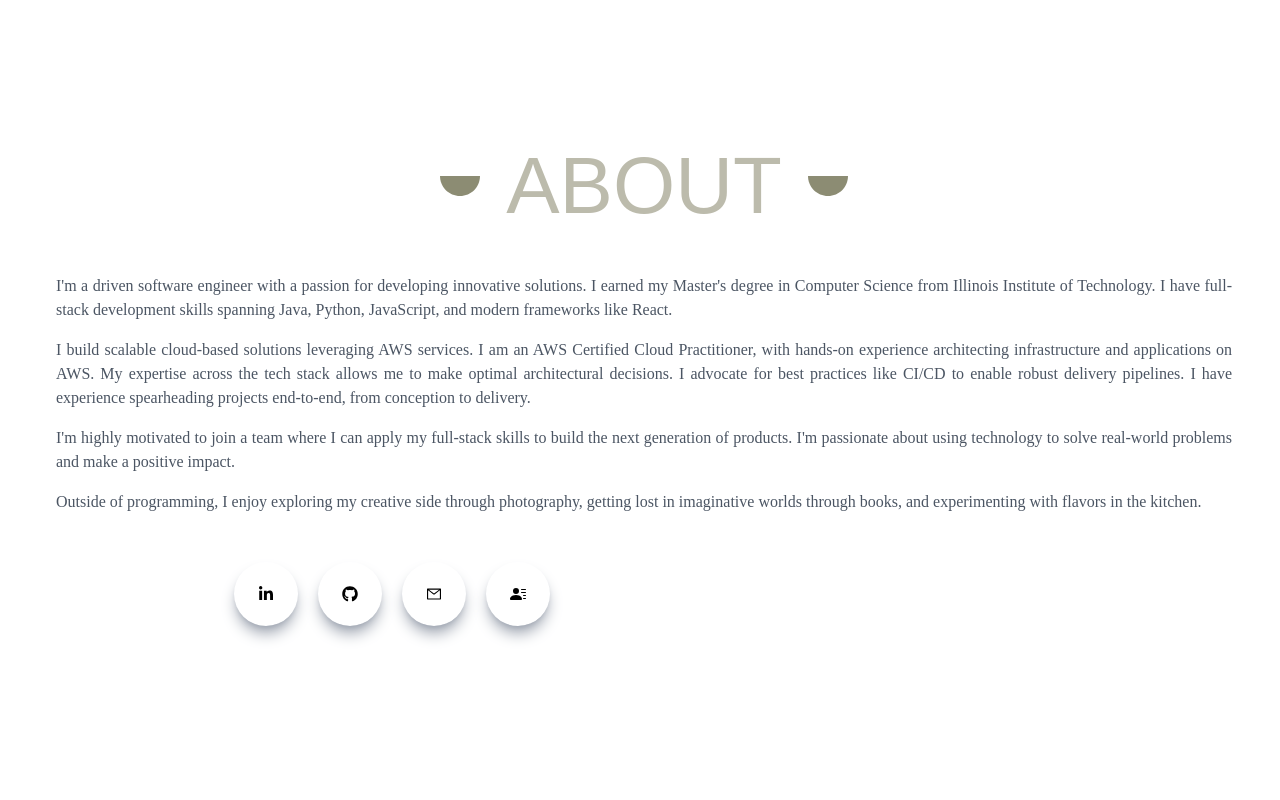
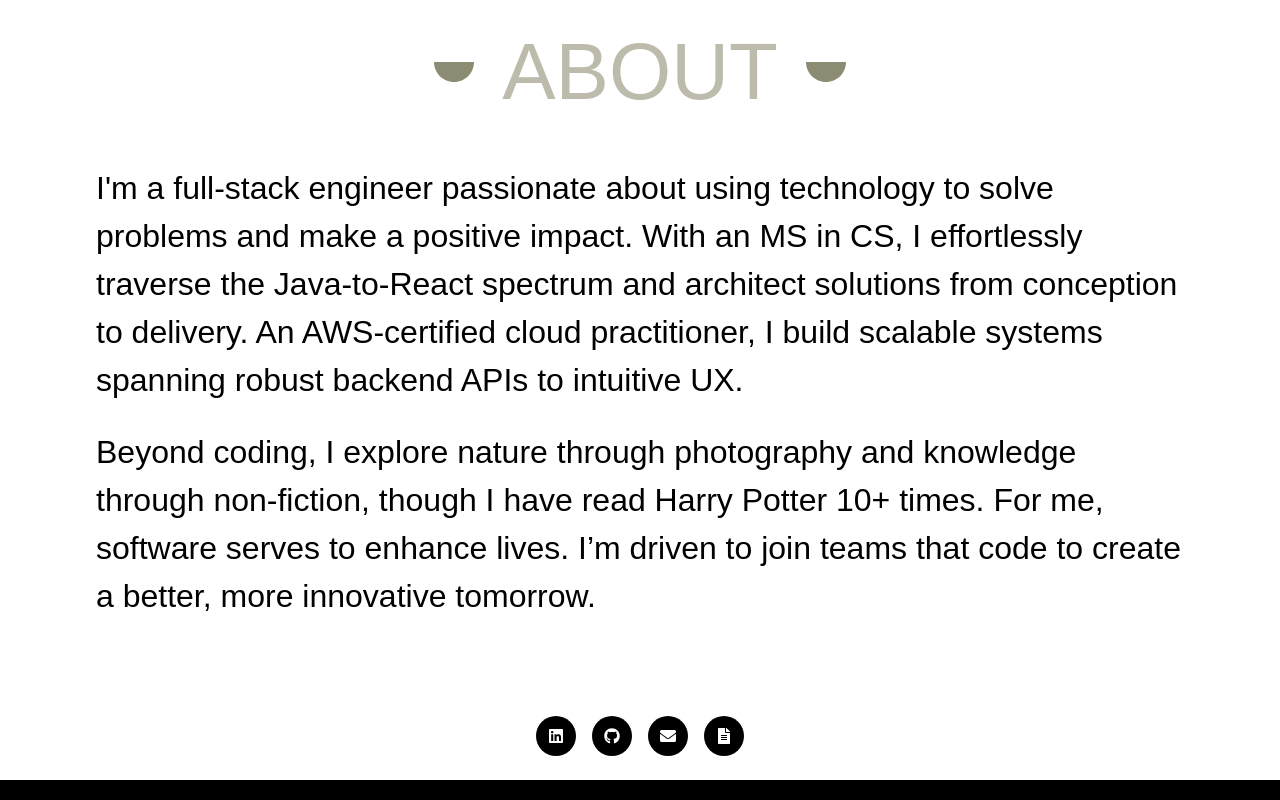
Before and after one commit to Varun710/Next-Website, a Next.js app: page / in a window 1280 px wide. Shown: the part 820-1620 px from the top of the page. Built offline with nearby package versions, Linux system fonts and the light colour scheme; a web font is replaced by a local one.

Commit message:
Updated about

```diff
--- a/components/About.jsx
+++ b/components/About.jsx
@@ -1,103 +1,57 @@
 import React from "react";
 import Link from "next/link";
-import Image from "next/image";
-import aboutImg from "../public/assets/Varun.jpeg";
-import { AiOutlineMail } from "react-icons/ai";
-import { BsFillPersonLinesFill } from "react-icons/bs";
-import { FaGithub, FaLinkedinIn } from "react-icons/fa";
+import { motion } from "framer-motion";
+import { FaLinkedin, FaGithub, FaEnvelope, FaFileAlt } from "react-icons/fa";
 import Heading from "./Heading";
 
 const About = () => {
+  const socialIcons = [
+    { icon: <FaLinkedin />, link: "your-linkedin-profile-url" },
+    { icon: <FaGithub />, link: "your-github-profile-url" },
+    { icon: <FaEnvelope />, link: "mailto:your-email@example.com" },
+    { icon: <FaFileAlt />, link: "link-to-your-resume" },
+  ];
+
   return (
-    <div
-      id="about"
-      className="w-full md:h-screen md:pr-10 flex items-center py-16 pl-[3rem]"
+    <motion.div
+      initial={{ opacity: 0, y: 20 }}
+      animate={{ opacity: 1, y: 0 }}
+      transition={{ duration: 0.5 }}
+      className="bg-white w-full h-screen "
     >
-      <div className="max-w-[1240px] m-auto md:grid grid-cols-2 gap-8">
-        <div className="col-span-2">
       <Heading title="About" />
-
-          {/* About Content */}
-
-          <p className="font-body mr-[5.5rem] ml-[-1rem] sm:mr-0 sm:ml-0 py-2 px-2 text-gray-600 text-justify">
-            I'm a driven software engineer with a passion for developing
-            innovative solutions. I earned my Master's degree in Computer
-            Science from Illinois Institute of Technology. I have full-stack
-            development skills spanning Java, Python, JavaScript, and modern
-            frameworks like React.
+      <div className="flex flex-col items-center justify-center mx-8">
+        <p className="text-black px-16 mb-6 small:text-base small:px-4 medium::text-xl text-xl ">
+          I'm a full-stack engineer passionate about using technology to solve
+          problems and make a positive impact. With an MS in CS, I effortlessly
+          traverse the Java-to-React spectrum and architect solutions from
+          conception to delivery. An AWS-certified cloud practitioner, I build
+          scalable systems spanning robust backend APIs to intuitive UX.
         </p>
-          <p className="font-body mr-[5.5rem] ml-[-1rem] sm:mr-0 sm:ml-0 py-2 px-2 text-gray-600 text-justify">
-            I build scalable cloud-based solutions leveraging AWS services. I am
-            an AWS Certified Cloud Practitioner, with hands-on experience
-            architecting infrastructure and applications on AWS. My expertise
-            across the tech stack allows me to make optimal architectural
-            decisions. I advocate for best practices like CI/CD to enable robust
-            delivery pipelines. I have experience spearheading projects
-            end-to-end, from conception to delivery.
-          </p>
-
-          <p className="font-body mr-[5.5rem] ml-[-1rem] sm:mr-0 sm:ml-0 py-2 px-2 text-gray-600 text-justify">
-            I'm highly motivated to join a team where I can apply my full-stack
-            skills to build the next generation of products. I'm passionate
-            about using technology to solve real-world problems and make a
-            positive impact.
-          </p>
-
-          <p className="font-body mr-[5.5rem] ml-[-1rem] mb-[5rem] sm:mr-0 sm:ml-0 py-2 px-2 text-gray-600 text-justify">
-            Outside of programming, I enjoy exploring my creative side through
-            photography, getting lost in imaginative worlds through books, and
-            experimenting with flavors in the kitchen.
+        <p className="text-black px-16 mb-24 small:text-base small:px-4 text-xl">
+          Beyond coding, I explore nature through photography and knowledge
+          through non-fiction, though I have read Harry Potter 10+ times. For
+          me, software serves to enhance lives. I’m driven to join teams that
+          code to create a better, more innovative tomorrow.
         </p>
       </div>
 
-        {/* Social icons */}
-
-        <div className="sm:pt-[3rem] md:ml-[8rem] lg:mt-[-8rem] flex items-center justify-center">
-          <div className="flex items-center justify-center max-w-[220px] sm:max-w-[330px] sm:m-auto">
-            <a
-              href="https://www.linkedin.com/in/varun-raghu/"
+      <div className="flex justify-center space-x-4">
+        {socialIcons.map((social, index) => (
+          <motion.a
+            key={index}
+            whileHover={{ scale: 1.1 }}
+            whileTap={{ scale: 0.9 }}
+            href={social.link}
             target="_blank"
-              rel="noreferrer"
-              aria-label="This link is used to open my LinkedIn profile"
+            rel="noopener noreferrer"
+            className="flex items-center justify-center bg-black text-white p-3 rounded-full hover:bg-laundry-blue hover:text-black transition duration-300"
           >
-              <div className="mr-3 sm:mr-5 rounded-full shadow-lg shadow-gray-400 p-6 cursor-pointer hover:scale-110 ease-in duration-300 ">
-                <FaLinkedinIn />
+            {social.icon}
+          </motion.a>
+        ))}
       </div>
-            </a>
-            <a
-              href="https://github.com/Varun710"
-              target="_blank"
-              rel="noreferrer"
-              aria-label="This link is used to open my GitHub profile"
-            >
-              <div className="mr-3 sm:mr-5 rounded-full shadow-lg shadow-gray-400 p-6 cursor-pointer hover:scale-110 ease-in duration-300">
-                <FaGithub />
-              </div>
-            </a>
-            <Link
-              href="mailto: varunraghu710@gmail.com"
-              target="_blank"
-              rel="noreferrer"
-              aria-label="This link is used to open my email"
-            >
-              <div className="mr-3 sm:mr-5 rounded-full shadow-lg shadow-gray-400 p-6 cursor-pointer hover:scale-110 ease-in duration-300">
-                <AiOutlineMail />
-              </div>
-            </Link>
-            <Link
-              href="https://drive.google.com/file/d/1U9gVXYyeEIMQ3PQZAbGtNjE6cVMpLs3U/view?usp=sharing"
-              target="_blank"
-              rel="noreferrer"
-              aria-label="This link is used to open my resume"
-            >
-              <div className="mr-3 sm:mr-5 rounded-full shadow-lg shadow-gray-400 p-6 cursor-pointer hover:scale-110 ease-in duration-300">
-                <BsFillPersonLinesFill />
-              </div>
-            </Link>
-          </div>
-        </div>
-      </div>
-    </div>
+    </motion.div>
   );
 };
 
--- a/components/Heading.jsx
+++ b/components/Heading.jsx
@@ -3,10 +3,10 @@ import HeadingSVG from "./HeadingSVG";
 export default function Heading({ title }) {
   return (
     <>
-      <div className="section-heading select-none">
-        <div className="heading flex items-center justify-center space-x-[3%] pb-5">
+      <div className="section-heading select-none py-8">
+        <div className="heading flex items-center justify-center space-x-[3%]">
           <HeadingSVG />
-          <h2 className="w-fit text-[2.5rem] lg:text-4xl font-medium uppercase text-secondary-600 text-laundry-blue ">
+          <h2 className="w-fit text-xl lg:text-4xl font-medium uppercase text-secondary-600 text-laundry-blue ">
             {title}
           </h2>
           <HeadingSVG />
--- a/components/Hero.jsx
+++ b/components/Hero.jsx
@@ -5,17 +5,17 @@ const Hero = () => {
   return (
     <div
       id="home"
-      className="flex items-center justify-center w-full h-screen bg-fixed bg-center bg-cover custom-img"
+      className="flex items-center justify-center w-full h-screen bg-fixed bg-center bg-black"
     >
       <div className="absolute top-0 left-0 right-0 bottom-0 bg-black/50 z-[2]" />
       <div className="z-[2] flex flex-col mb-[5rem]">
         <div className="">
-          <h2 className="text-white text-4xl pb-6 mb-[-3rem] sm:text-5xl md:text-7xl lg:text-11xl lg:mb-[-5rem]">
+          <h2 className="text-white text-5xl pb-6 mb-[-3rem] md:text-7xl lg:text-11xl lg:mb-[-5rem]">
             Hello!
           </h2>
         </div>
         <div className="">
-          <p className="text-white text-[1.5rem] pb-7 ml-[0.4rem] sm:text-xl sm:pt-[-4rem] sm:ml-[0.45rem] md:text-2xl md:ml-[0.7rem] lg:text-4xl lg:ml-[0.7rem] mb-[-1.5rem]">
+          <p className="text-white text-[2rem] pb-7 ml-[0.4rem] sm:text-xl sm:pt-[-4rem] sm:ml-[0.45rem] md:text-2xl md:ml-[0.7rem] lg:text-4xl lg:ml-[0.7rem] mb-[-1.5rem]">
             I'm Varun,
           </p>
         </div>
--- a/components/ProjectItem.jsx
+++ b/components/ProjectItem.jsx
@@ -20,7 +20,7 @@ const Projects = ({ name, img, alt, link, tools = "" }) => {
         <div className="flex space-x-2 mb-3">
           {toolList.map((tool) => (
             <div key={tool} className="tool">
-              <p className="rounded-full bg-transparent border border-secondary-600 flex justify-center items-center px-4 py-1 text-secondary-600 text-body-4 2xl:text-3xl">
+              <p className="rounded-full bg-transparent border border-secondary-600 flex justify-center items-center px-4 py-1 text-secondary-600 text-body-4 small:text-sm 2xl:text-3xl">
                 {tool}
               </p>
             </div>
--- a/components/Projects.jsx
+++ b/components/Projects.jsx
@@ -37,10 +37,10 @@ const projectsData = [
 ];
 const Project = () => {
   return (
-    <section className=" mx-auto my-16 text-center bg-black text-white p-12 flex-row">
+    <section className="text-center bg-black text-white pb-24 flex-row">
       {" "}
       <Heading title="Projects" />
-      <div className="grid grid-cols-1 md:grid-cols-2 lg:grid-cols-2 gap-8">
+      <div className="grid grid-cols-1 px-12 md:grid-cols-2 lg:grid-cols-2 gap-8">
         {" "}
         {projectsData.map((project, index) => (
           <ProjectItem key={index} {...project} />
--- a/components/Type.jsx
+++ b/components/Type.jsx
@@ -4,7 +4,7 @@ import { Typewriter } from "react-simple-typewriter";
 const Type = () => {
   return (
     <div className="App">
-      <h1 className="text-white text-[1rem] ml-[0.3rem] sm:text-[1.25rem] sm:ml-[0.35rem] md:text-[1.5rem] md:ml-[0.6rem] lg:text-[2rem] lg:ml-[0.8rem]">
+      <h1 className="text-white text-[1.25rem] ml-[0.3rem] sm:text-[1.25rem] sm:ml-[0.35rem] md:text-[1.5rem] md:ml-[0.6rem] lg:text-[2rem] lg:ml-[0.8rem]">
         {" "}
         <Typewriter
           words={["Software Engineer", "Web Developer", "Photographer"]}
--- a/package.json
+++ b/package.json
@@ -11,6 +11,7 @@
   "dependencies": {
     "@next/font": "13.1.2",
     "@studio-freight/lenis": "^1.0.34",
+    "framer-motion": "^10.18.0",
     "gsap": "^3.12.5",
     "next": "13.1.2",
     "react": "18.2.0",
--- a/tailwind.config.js
+++ b/tailwind.config.js
@@ -32,6 +32,24 @@ module.exports = {
         "laundry-blue": "#bcbbac",
       },
     },
+    screens: {
+      small: { max: "575px" },
+      medium: { max: "1024x" },
+      sm: "640px",
+      // => @media (min-width: 640px) { ... }
+
+      md: "768px",
+      // => @media (min-width: 768px) { ... }
+
+      lg: "1024px",
+      // => @media (min-width: 1024px) { ... }
+
+      xl: "1280px",
+      // => @media (min-width: 1280px) { ... }
+
+      "2xl": "1536px",
+      // => @media (min-width: 1536px) { ... }
+    },
   },
   plugins: [],
 };
```
Also changed, not shown: components/Contact.jsx (+6 -5 lines), components/Skills.jsx (+4 -3 lines), 1 other file (tests, documents, lock files or other folders). Lines whose indentation alone changed are shown as unchanged.
